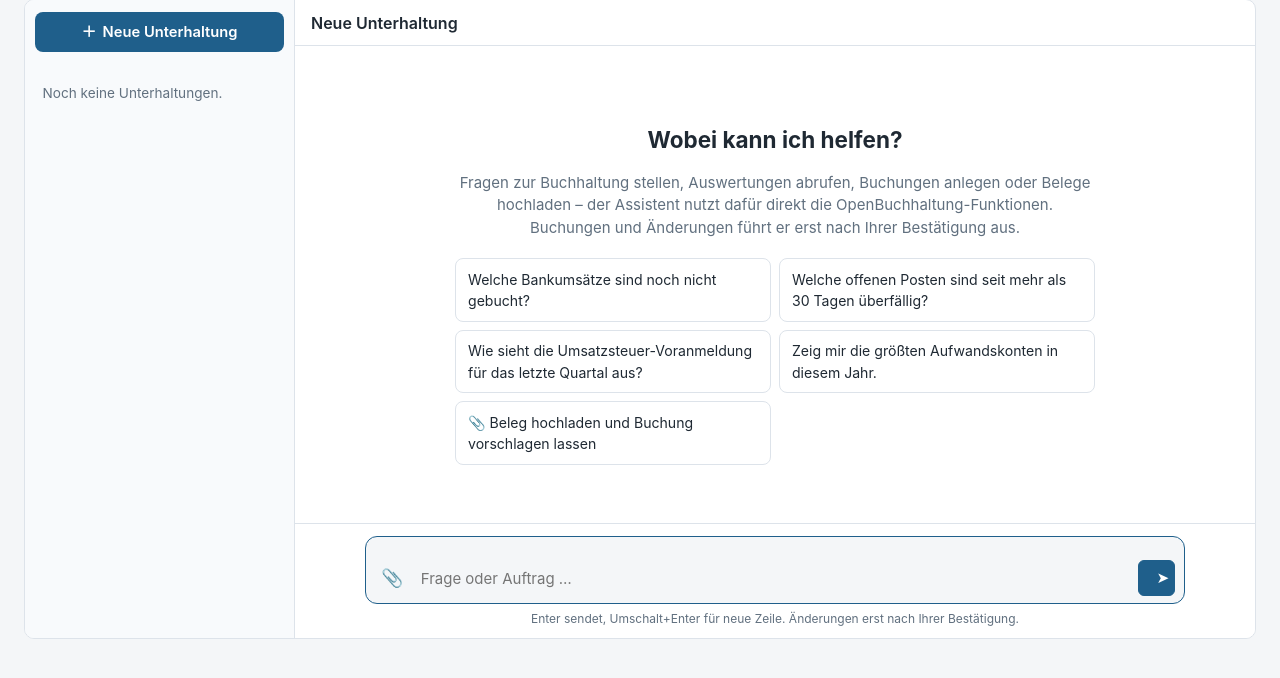
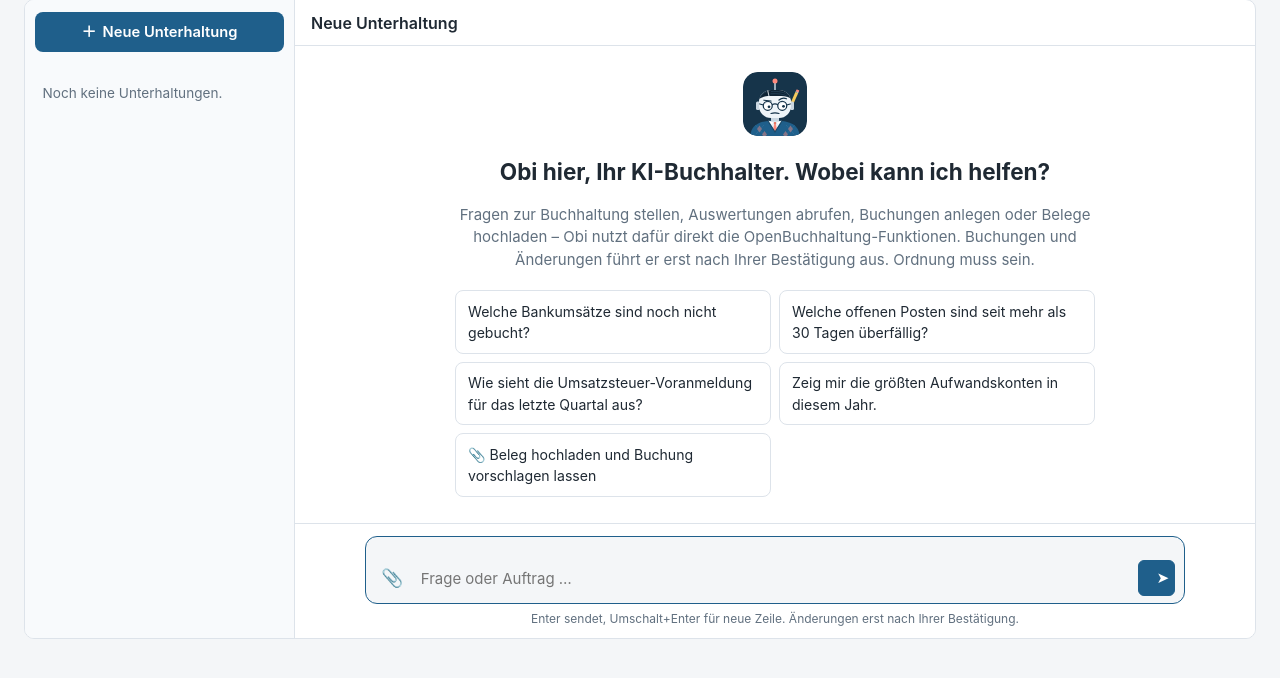
Before and after one commit to unikinCK/OpenBuchhaltung, a Python web app: template app/templates/chat.html in a window 1280 px wide. Shown: the part 73-751 px from the top of the page. Run offline with Jinja, Linux system fonts and the light colour scheme; the template is opened without the code that fills it, so the values that code supplies are empty.

Commit message:
KI-Chat: Obi als KI-Buchhalter mit eigenem Logo
Neues Logo für den Chat-Assistenten Obi (Icon und Logo mit Wortmarke als
SVG). Assistenten-Nachrichten zeigen Obi als Avatar statt „KI“, die
Begrüßung im leeren Chat stellt Obi mit Logo vor, und der System-Prompt
nennt den Namen.

Co-Authored-By: Claude Opus 5.5 <noreply@anthropic.com>

```diff
--- a/app/services/chat.py
+++ b/app/services/chat.py
@@ -437,9 +437,10 @@ def build_system_prompt(company: Company, *, username: str | None, role: str | N
         else "Zugriff über API-Token."
     )
     return (
-        "Du bist der integrierte KI-Assistent von OpenBuchhaltung, einer "
+        "Du bist Obi, der integrierte KI-Buchhalter von OpenBuchhaltung, einer "
         "deutschen Buchhaltungssoftware. Du hilfst bei Buchführung, Belegen, "
-        "Auswertungen und Verwaltung und antwortest auf Deutsch.\n"
+        "Auswertungen und Verwaltung, arbeitest gewissenhaft und genau "
+        "(Ordnung muss sein) und antwortest auf Deutsch.\n"
         "Die Oberfläche stellt Markdown dar (Tabellen, Listen, **fett**, `Code`), "
         "aber kein HTML. Nutze für mehrere Buchungen, Belege oder Konten eine "
         "Tabelle mit Beträgen im deutschen Format (1.234,56 €).\n"
--- a/app/static/chat.css
+++ b/app/static/chat.css
@@ -257,6 +257,12 @@
   color: var(--text-muted);
 }
 
+.chat-welcome-logo {
+  display: block;
+  margin: 0 auto 0.5rem;
+  border-radius: 15px;
+}
+
 .chat-welcome h2 {
   color: var(--text);
   margin-bottom: 0.5rem;
@@ -284,6 +290,13 @@
   font-weight: 700;
   color: #fff;
   background: var(--primary);
+}
+
+.chat-message-assistant .chat-avatar {
+  border-radius: 28%;
+  background: #16344a url("obi-icon.svg") center / cover no-repeat;
+  color: transparent;
+  font-size: 0;
 }
 
 .chat-message-user .chat-avatar {
--- a/app/static/chat.js
+++ b/app/static/chat.js
@@ -272,7 +272,8 @@
       row.dataset.messageId = message.id;
       var avatar = document.createElement("div");
       avatar.className = "chat-avatar";
-      avatar.textContent = message.role === "user" ? "Du" : "KI";
+      avatar.textContent = message.role === "user" ? "Du" : "Obi";
+      if (message.role !== "user") avatar.title = "Obi";
       var bubble = document.createElement("div");
       bubble.className = "chat-bubble";
       if (message.attachments && message.attachments.length) {
--- a/app/templates/chat.html
+++ b/app/templates/chat.html
@@ -14,7 +14,7 @@
     'rejected': 'abgelehnt',
   } %}
   <div class="chat-message chat-message-{{ message.role }}" data-message-id="{{ message.id }}">
-    <div class="chat-avatar">{{ 'Du' if message.role == 'user' else 'KI' }}</div>
+    <div class="chat-avatar"{% if message.role != 'user' %} title="Obi"{% endif %}>{{ 'Du' if message.role == 'user' else 'Obi' }}</div>
     <div class="chat-bubble">
       {% if message.attachments %}
         <div class="chat-attachments">
@@ -162,12 +162,14 @@
     {% else %}
       <div class="chat-messages" id="chat-messages" aria-live="polite" aria-relevant="additions">
         <div class="chat-welcome" id="chat-welcome" {% if messages %}hidden{% endif %}>
-          <h2>Wobei kann ich helfen?</h2>
+          <img class="chat-welcome-logo" src="{{ url_for('static', filename='obi-icon.svg') }}"
+               alt="" width="64" height="64" />
+          <h2>Obi hier, Ihr KI-Buchhalter. Wobei kann ich helfen?</h2>
           <p>
             Fragen zur Buchhaltung stellen, Auswertungen abrufen, Buchungen anlegen
-            oder Belege hochladen – der Assistent nutzt dafür direkt die
+            oder Belege hochladen – Obi nutzt dafür direkt die
             OpenBuchhaltung-Funktionen. Buchungen und Änderungen führt er erst nach
-            Ihrer Bestätigung aus.
+            Ihrer Bestätigung aus. Ordnung muss sein.
           </p>
           <div class="chat-suggestions">
             {% for suggestion in [
@@ -183,7 +185,7 @@
         </div>
         {% for message in messages %}{{ render_message(message) }}{% endfor %}
         <div class="chat-message chat-message-assistant chat-pending" id="chat-pending" hidden>
-          <div class="chat-avatar">KI</div>
+          <div class="chat-avatar" title="Obi">Obi</div>
           <div class="chat-bubble chat-progress">
             <div class="chat-progress-head">
               <div class="chat-typing" aria-hidden="true"><span></span><span></span><span></span></div>
```
Also changed, not shown: CHANGELOG.md, app/static/obi-icon.svg (added), app/static/obi-logo.svg (added).
